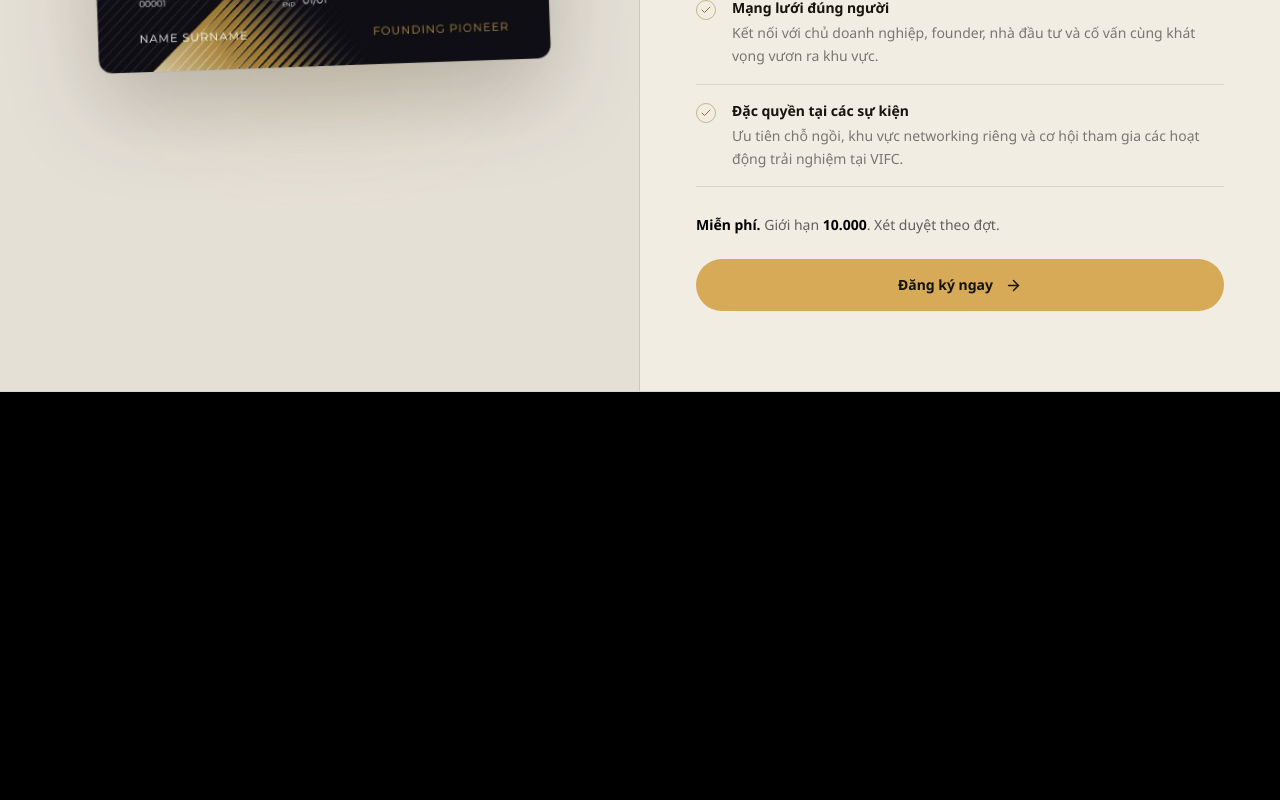
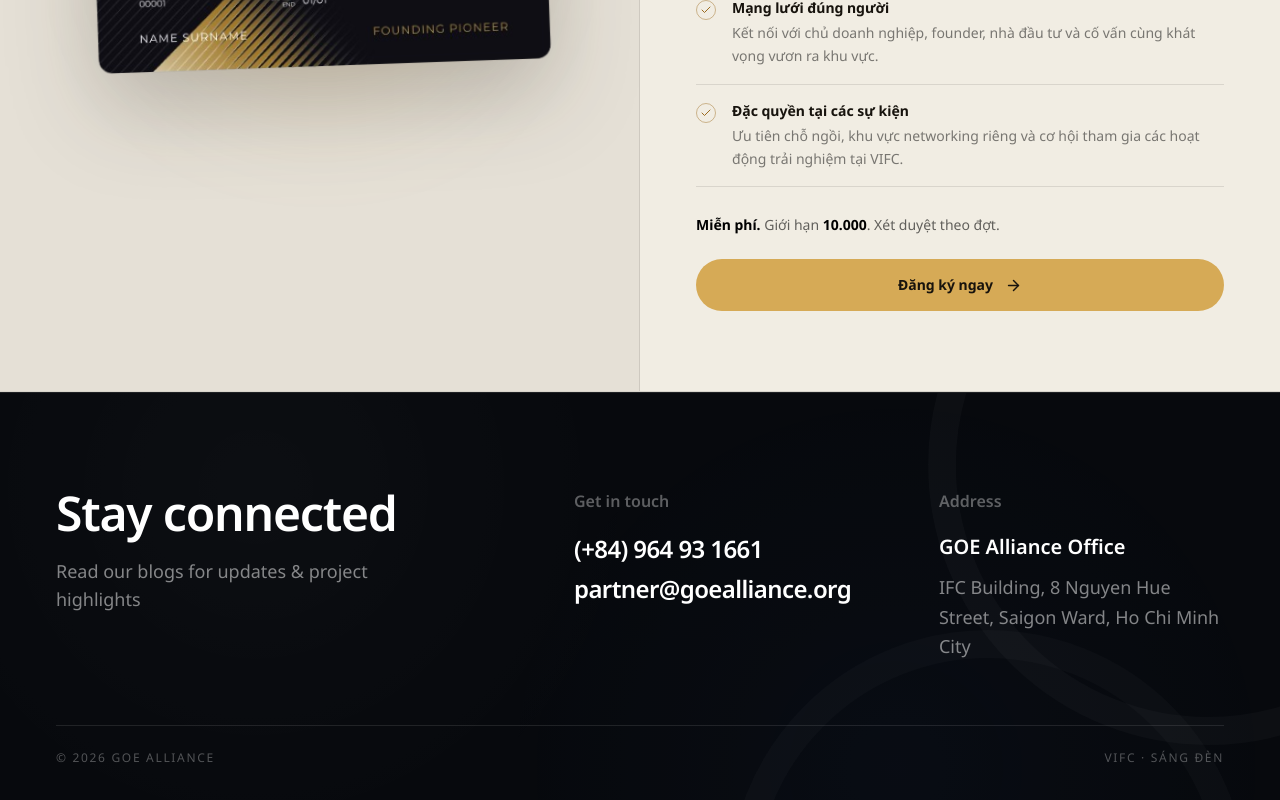
Before and after one commit to baotoan9698/sangden, a Next.js app: page / in a window 1280 px wide. Shown: the part 10792-11592 px from the top of the page. Before the commit the page ends 11184 px from the top, so only its background shows below. Built offline with nearby package versions, Linux system fonts and the light colour scheme.

Commit message:
Add contact footer

```diff
--- a/app/Index.tsx
+++ b/app/Index.tsx
@@ -9,6 +9,7 @@ import WaitlistSection from "./components/WaitlistSection";
 import FirstSessionsSection from "./components/FirstSessionsSection";
 import TracksSection from "./components/TracksSection";
 import PioneerSection from "./components/PioneerSection";
+import Footer from "./components/Footer";
 
 const HERO_VIDEO = "/hero-video.mp4";
 
@@ -96,6 +97,7 @@ export default function Index() {
       <TracksSection />
       <ServicesSection />
       <PioneerSection />
+      <Footer />
     </main>
   );
 }
--- /dev/null
+++ b/app/components/Footer.tsx
@@ -0,0 +1,39 @@
+export default function Footer() {
+  return (
+    <footer className="relative overflow-hidden border-t border-white/10 bg-[#07090d] px-6 py-20 text-white md:px-10 md:py-24 lg:px-14">
+      <div className="pointer-events-none absolute inset-0 opacity-60 [background-image:radial-gradient(circle_at_20%_20%,rgba(255,255,255,0.04),transparent_35%),radial-gradient(circle_at_70%_80%,rgba(43,86,160,0.08),transparent_40%)]" />
+      <div className="pointer-events-none absolute -right-52 -top-52 h-[560px] w-[560px] rounded-full border-[28px] border-white/[0.025]" />
+      <div className="pointer-events-none absolute -bottom-72 right-8 h-[520px] w-[520px] rounded-full border-[28px] border-white/[0.02]" />
+
+      <div className="relative mx-auto grid max-w-7xl gap-14 md:grid-cols-[0.8fr_1.7fr] md:gap-20 lg:grid-cols-[0.9fr_1.5fr] lg:gap-32">
+        <div>
+          <h2 className="text-4xl font-semibold tracking-tight md:text-5xl">Stay connected</h2>
+          <p className="mt-5 text-base text-white/50 md:text-lg">Read our blogs for updates &amp; project highlights</p>
+        </div>
+
+        <div className="grid gap-14 sm:grid-cols-2 lg:gap-20">
+          <div>
+            <p className="text-sm font-semibold text-white/35 md:text-base">Get in touch</p>
+            <div className="mt-5 flex flex-col items-start gap-2 text-xl font-semibold tracking-tight md:text-2xl">
+              <a href="tel:+84964931661" className="transition-colors hover:text-[#d6aa56]">(+84) 964 93 1661</a>
+              <a href="mailto:partner@goealliance.org" className="break-all transition-colors hover:text-[#d6aa56]">partner@goealliance.org</a>
+            </div>
+          </div>
+
+          <div>
+            <p className="text-sm font-semibold text-white/35 md:text-base">Address</p>
+            <p className="mt-5 text-lg font-semibold md:text-xl">GOE Alliance Office</p>
+            <address className="mt-3 max-w-xl text-base not-italic leading-relaxed text-white/50 md:text-lg">
+              IFC Building, 8 Nguyen Hue Street, Saigon Ward, Ho Chi Minh City
+            </address>
+          </div>
+        </div>
+      </div>
+
+      <div className="relative mx-auto mt-16 flex max-w-7xl flex-col gap-3 border-t border-white/10 pt-6 text-xs uppercase tracking-[0.14em] text-white/30 sm:flex-row sm:items-center sm:justify-between">
+        <span>© 2026 GOE Alliance</span>
+        <span>VIFC · Sáng Đèn</span>
+      </div>
+    </footer>
+  );
+}
```
